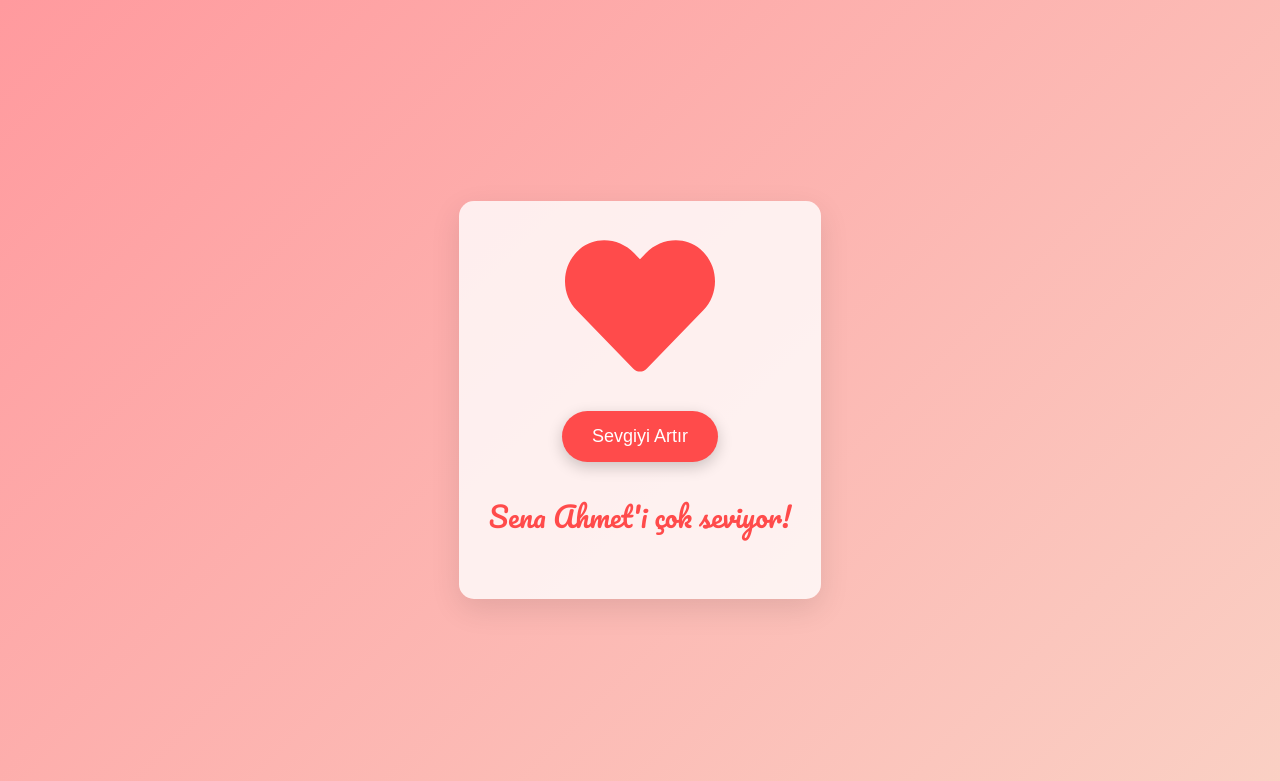
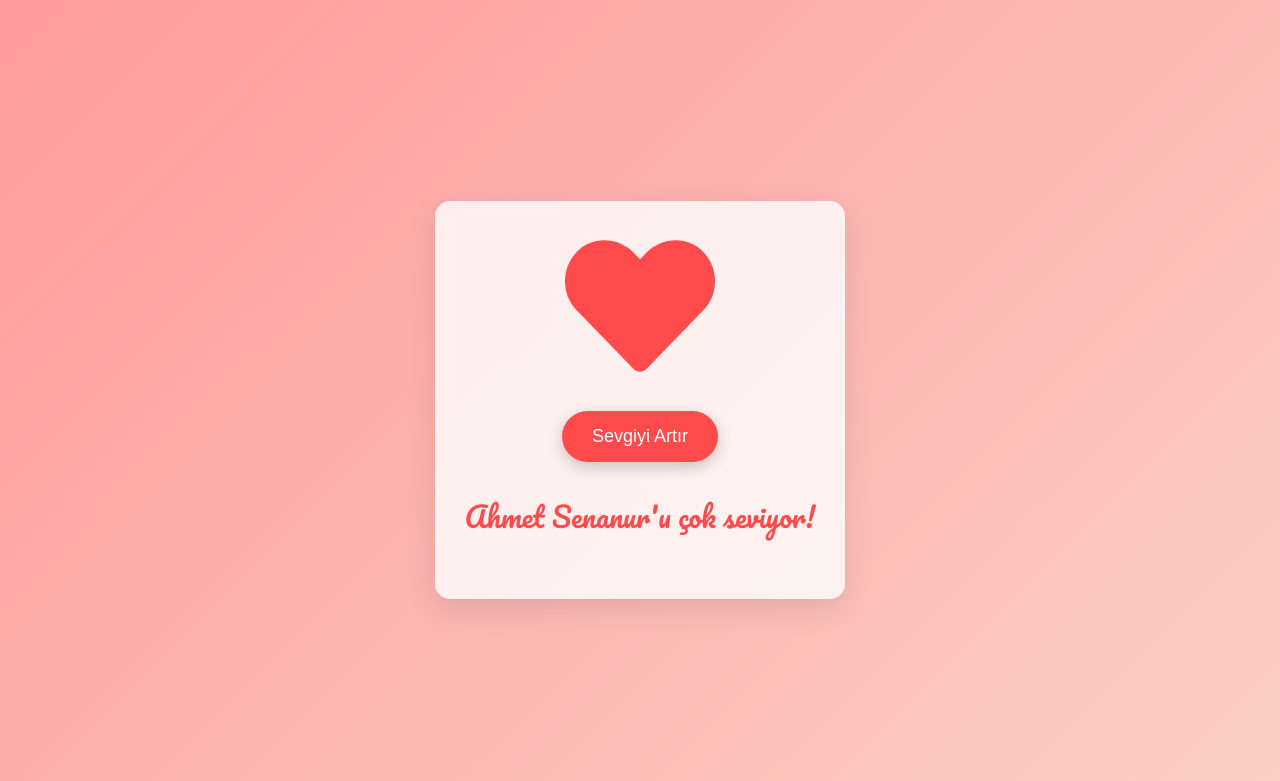
Before and after one commit to afpthedev/Sena-Ahmet, a Flask app: page / in a window 1280 px wide. Shown: the top 781 px of the page. Run offline with Flask 3, Linux system fonts and the light colour scheme; some libraries are stand-ins or nearby versions.

Commit message:
Son Güncellememiz

```diff
--- a/templates/index.html
+++ b/templates/index.html
@@ -94,7 +94,7 @@
     <div class="container">
         <div class="heart" id="heart"></div>
         <button onclick="increaseLove()">Sevgiyi Artır</button>
-        <p class="message" id="message">Sena Ahmet'i çok seviyor!</p>
+        <p class="message" id="message">Ahmet Senanur'u çok seviyor!</p>
         <div id="milestones"></div>
     </div>
     <script>
```
